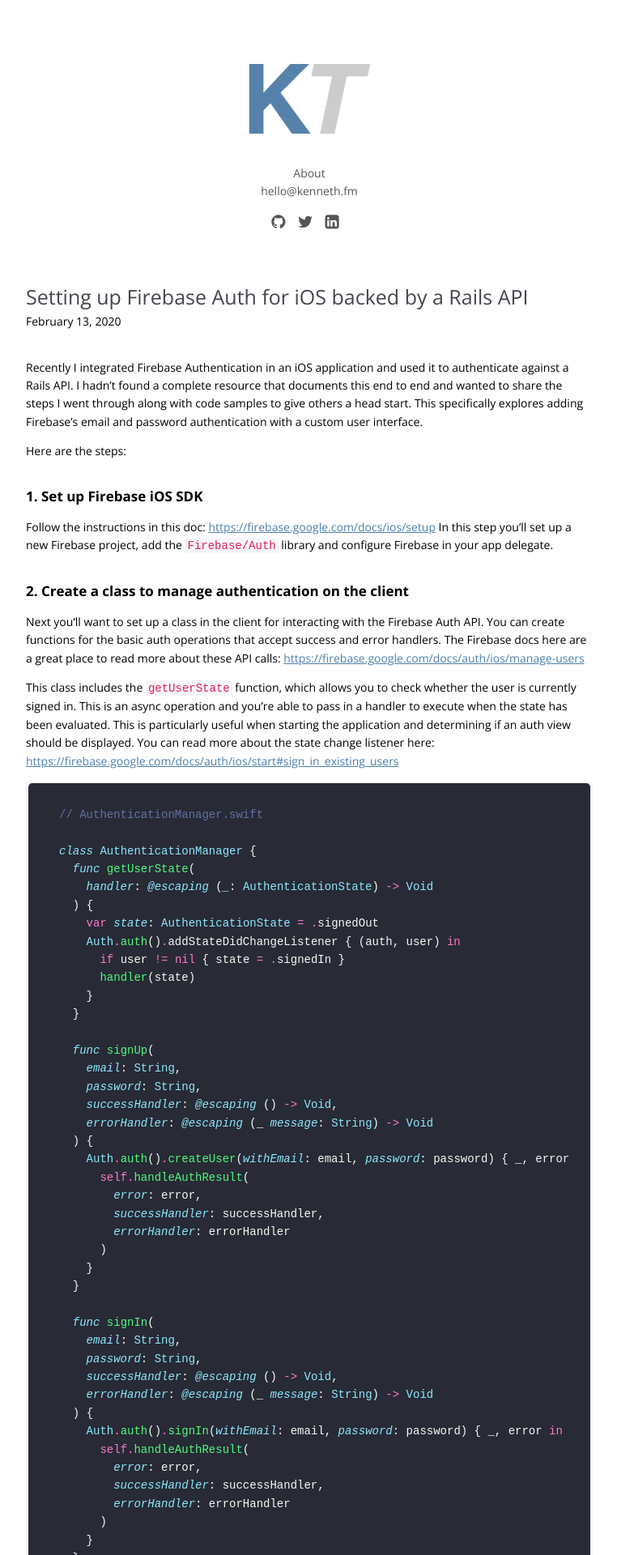
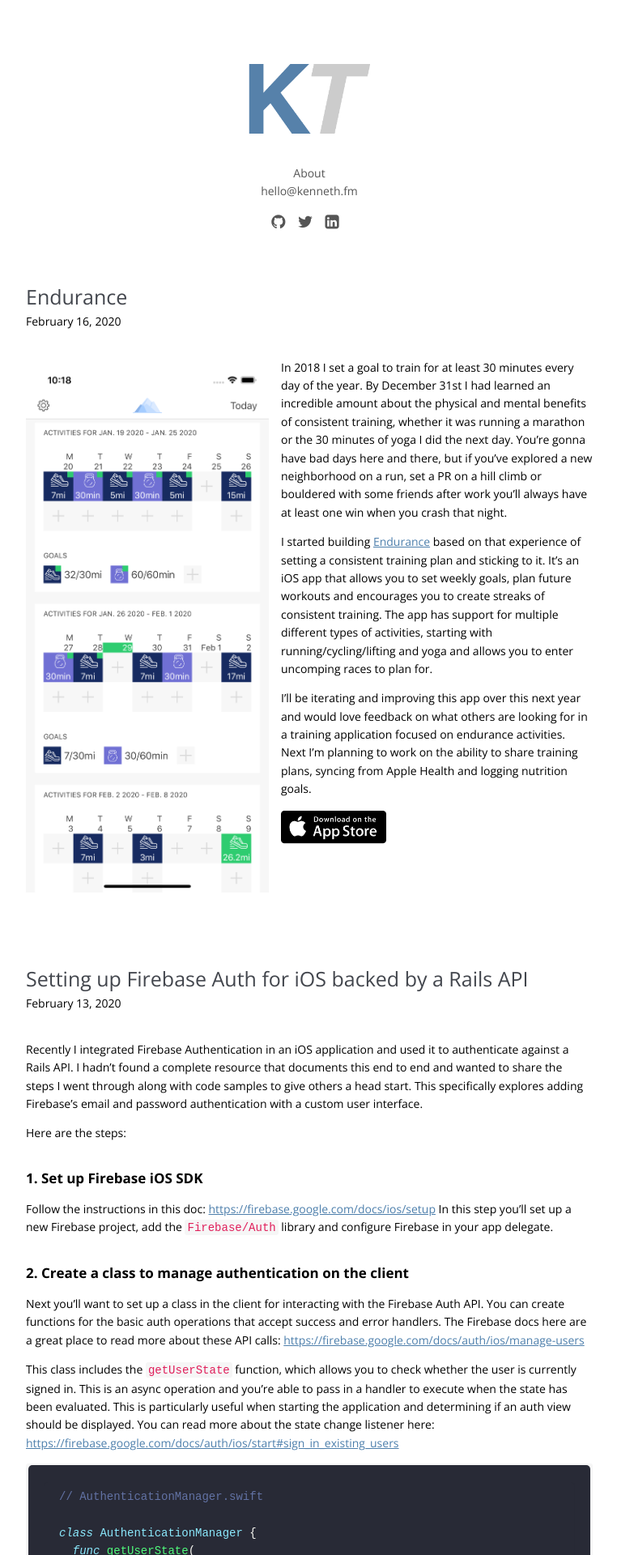
Before and after one commit to ktransier/blog, a Jekyll site: the page built from index.html, in a window 1280 px wide. Shown: the top 1920 px of the page at 81% size, without its empty margins (258-1020 px from the left). Built offline with Jekyll 4.4.1, drawn with Linux system fonts in a browser that asks for light colours; nearby versions of some CDN libraries.

Commit message:
endurance post

```diff
--- /dev/null
+++ b/_posts/2020-02-16-endurance.md
@@ -0,0 +1,19 @@
+---
+published: true
+layout: post
+title: Endurance
+category: blog
+image_url: null
+---
+
+<img src="/images/endurance.png" class="inline-image">
+
+In 2018 I set a goal to train for at least 30 minutes every day of the year. By December 31st I had learned an incredible amount about the physical and mental benefits of consistent training, whether it was running a marathon or the 30 minutes of yoga I did the next day. You're gonna have bad days here and there, but if you've explored a new neighborhood on a run, set a PR on a hill climb or bouldered with some friends after work you'll always have at least one win when you crash that night.
+
+I started building [Endurance](https://endurancegoals.app/) based on that experience of setting a consistent training plan and sticking to it. It's an iOS app that allows you to set weekly goals, plan future workouts and encourages you to create streaks of consistent training. The app has support for multiple different types of activities, starting with running/cycling/lifting and yoga and allows you to enter uncomping races to plan for.
+
+I'll be iterating and improving this app over this next year and would love feedback on what others are looking for in a training application focused on endurance activities. Next I'm planning to work on the ability to share training plans, syncing from Apple Health and logging nutrition goals.
+
+<a href="https://apps.apple.com/us/app/endurance-goal-tracking/id1493068768?ls=1">
+  <img src="/images/app-store-badge.png" class="app-store-badge">
+</a>
--- a/css/main.css
+++ b/css/main.css
@@ -28,6 +28,10 @@
   max-width: 700px;
   margin: 0px auto;
   padding: 20px;
+}
+
+.clearfix {
+  overflow: auto;
 }
 
 /*NAVIGATION*/
@@ -172,6 +176,10 @@
   padding-top:2px;
 }
 
+.app-store-badge {
+  width: 130px;
+}
+
 /*https://draculatheme.com/pygments/*/
 
 .highlight .hll { background-color: #f1fa8c }
```
Also changed, not shown: images/app-store-badge.png (added), images/endurance.png (added), 2 other files.
